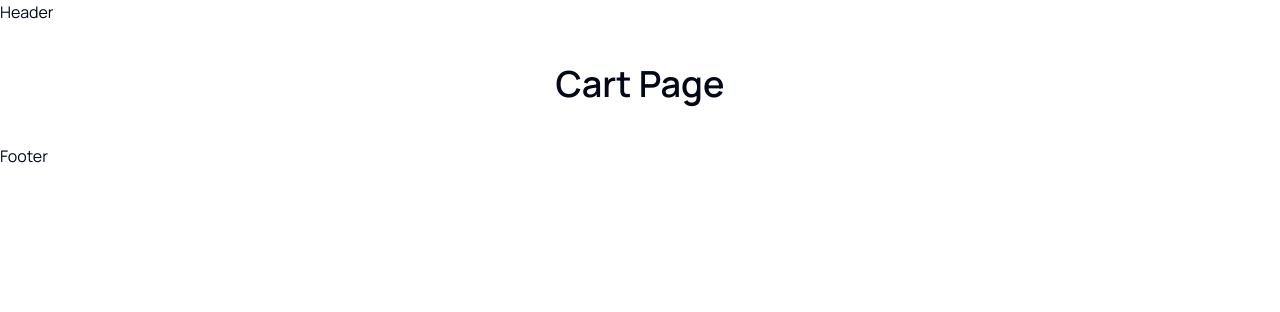
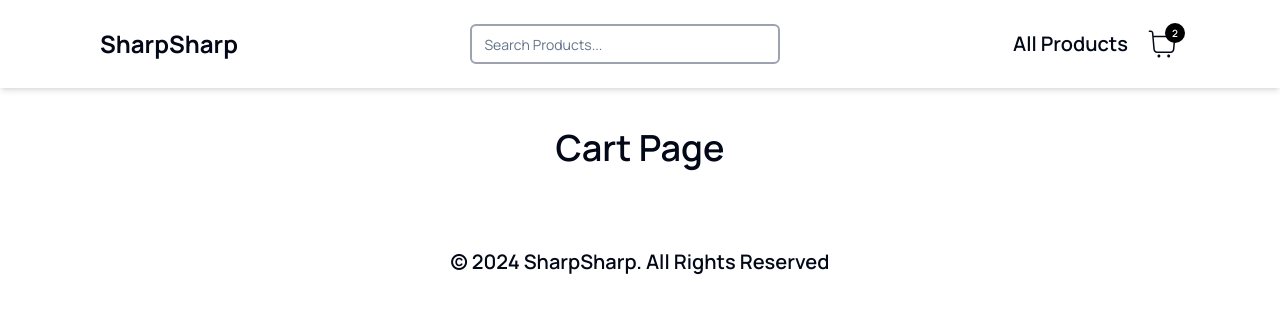
Before and after one commit to arakinyemi/food-delivery, a Next.js app: page /cart in a window 1280 px wide. Shown: the top 312 px of the page. Built offline with nearby package versions, Linux system fonts and the light colour scheme.

Commit message:
Header & Footer Update

```diff
--- a/package.json
+++ b/package.json
@@ -16,6 +16,7 @@
     "next": "14.2.5",
     "react": "^18",
     "react-dom": "^18",
+    "react-icons": "^5.2.1",
     "tailwind-merge": "^2.4.0",
     "tailwindcss-animate": "^1.0.7"
   },
--- a/src/app/components/Footer.js
+++ b/src/app/components/Footer.js
@@ -1,5 +1,5 @@
 export default function Footer() {
     return (
-      <p>Footer</p>
+      <p className="text-center text-md md:text-xl font-semibold mt-10">© 2024 SharpSharp. All Rights Reserved</p>
     );
   }
--- a/src/app/components/Header.js
+++ b/src/app/components/Header.js
@@ -1,5 +1,32 @@
+import { Input } from "@/components/ui/input";
+import Link from "next/link";
+import { CiShoppingCart, CiMenuBurger } from "react-icons/ci";
+import { useState } from "react";
+
 export default function Header() {
+  const [showSearch, setShowSearch] = useState(false);
     return (
-      <p>Header</p>
+      <div className="flex justify-between items-center bg-white shadow-md px-[30px] md:px-[50px] lg:px-[100px] py-6">
+        <div className="flex justify-between items-center gap-4">
+          <CiMenuBurger className="text-2xl sm:text-3xl hidden max-md:block cursor-pointer" onClick={()=>setShowSearch(!showSearch)} />
+          <h1 className="font-bold text-xl sm:text-2xl">
+            <Link href="/">SharpSharp</Link>
+          </h1>
+        </div>
+        <div className={`flex-1 ${showSearch ? 'max-md:absolute max-md:top-[100px] max-md:left-[0] max-md:w-screen' : 'max-md:hidden'}`}>
+          <Input
+            type="text"
+            className="w-[80%] xl:w-[40%] m-auto border-2 border-gray-400 focus:border-none"
+            placeholder="Search Products..."
+          />
+        </div>
+        <div className="flex gap-4 text-sm sm:text-xl font-semibold items-center">
+          <Link href="/products">All Products</Link>
+          <Link href="/cart" className="relative">
+            <CiShoppingCart className="text-3xl sm:text-4xl" />
+            <span className="bg-black text-white rounded-full flex justify-center items-center w-[20px] h-[20px] text-[10px] absolute right-[-5px] top-[-3px]">2</span>
+          </Link>
+        </div>
+      </div>
     );
   }
--- /dev/null
+++ b/src/components/ui/input.jsx
@@ -0,0 +1,19 @@
+import * as React from "react"
+
+import { cn } from "@/lib/utils"
+
+const Input = React.forwardRef(({ className, type, ...props }, ref) => {
+  return (
+    (<input
+      type={type}
+      className={cn(
+        "flex h-10 w-full rounded-md border border-input bg-background px-3 py-2 text-sm ring-offset-background file:border-0 file:bg-transparent file:text-sm file:font-medium placeholder:text-muted-foreground focus-visible:outline-none focus-visible:ring-2 focus-visible:ring-ring focus-visible:ring-offset-2 disabled:cursor-not-allowed disabled:opacity-50",
+        className
+      )}
+      ref={ref}
+      {...props} />)
+  );
+})
+Input.displayName = "Input"
+
+export { Input }
```
Also changed, not shown: 1 other file (tests, documents, lock files or other folders).
